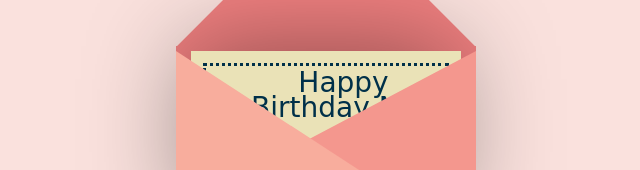
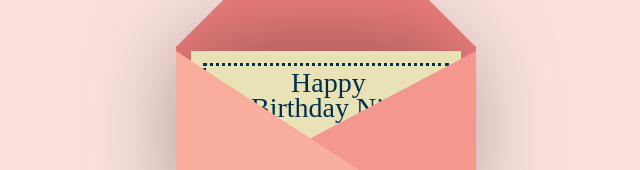
Before and after one commit to fishgo18/fishgotry, a plain HTML site: page index.html in a window 1280 px wide. Shown: the part 292-462 px from the top of the page, without its empty margins (314-954 px from the left). Drawn offline with nearby package versions, Linux system fonts and the light colour scheme.

Commit message:
Update coding_seru.css

```diff
--- a/coding_seru.css
+++ b/coding_seru.css
@@ -61,7 +61,6 @@ body {
 
 .text {
   position: absolute;
-  font-family:  'Brush Script MT', cursive;
   font-size: 28px;
   text-align: center;
   line-height: 25px;
```
